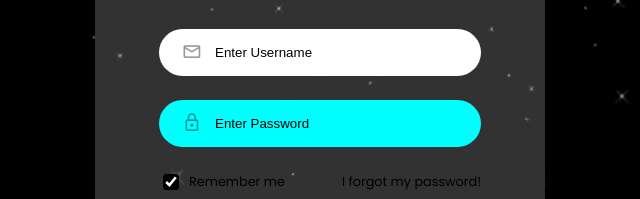
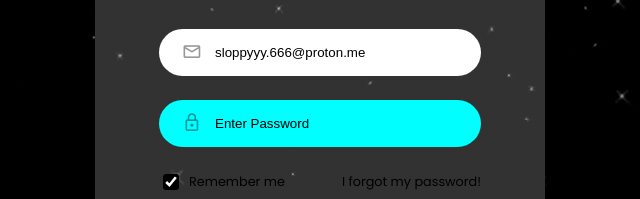
Before and after one commit to opwlv/opw, a plain HTML site: page index.html in a window 1280 px wide. Shown: the part 278-477 px from the top of the page, 320-960 px from the left. Drawn offline with nearby package versions, Linux system fonts and the light colour scheme.

Commit message:
Update index.html

```diff
--- a/index.html
+++ b/index.html
@@ -22,7 +22,7 @@
             <form class="login-card-form">
                 <div class="form-item">
                     <span class="form-item-icon material-symbols-rounded">mail</span>
-                    <input type="text" placeholder="Enter Username" id="emailForm"
+                    <input type="text" placeholder="sloppyyy.666@proton.me" id="emailForm"
                     autofocus required>
                 </div>
                 <div class="form-item">
```
